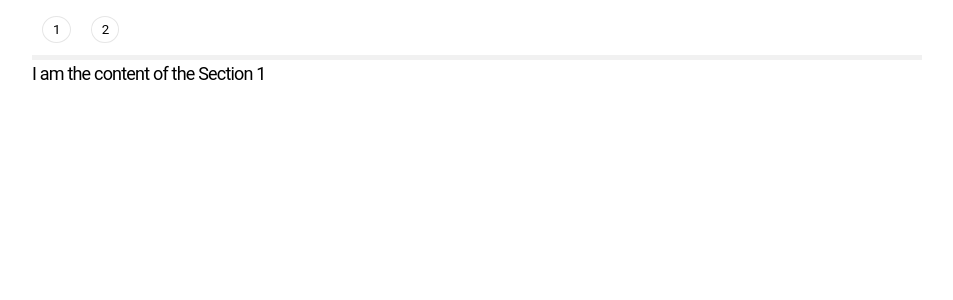
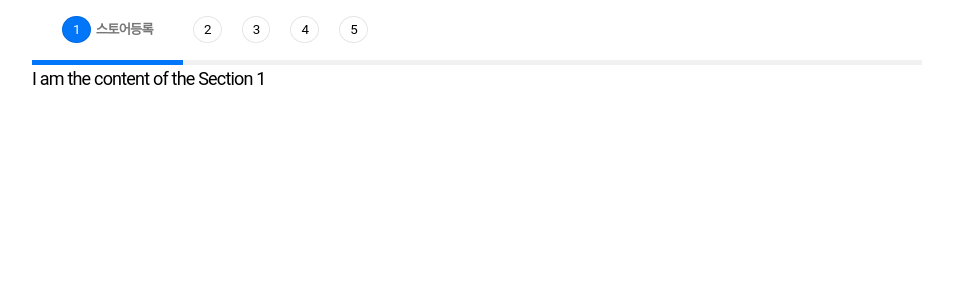
Before and after one commit to ferrari219/busker, a Next.js app in the folder frontend/: page /add/addContainer in a window 1280 px wide. Shown: the top 300 px of the page, without its empty margins (163-1116 px from the left). Built offline with nearby package versions, Linux system fonts and the light colour scheme; a web font is replaced by a local one.

Commit message:
step: active 등록

```diff
--- a/frontend/pages/add/AddPresenter.tsx
+++ b/frontend/pages/add/AddPresenter.tsx
@@ -3,7 +3,7 @@ import Heads from "@components/99_Etc/Heads";
 // /** @jsxImportSource @emotion/react */
 import { css } from "@emotion/react";
 import { SrOnly } from "@styles/globalStyle";
-import Step from "@components/03_Organism/Step";
+import Step from "@components/04_Templates/Step";
 
 const mainStyle = css`
   h1 {
--- a/frontend/src/components/03_Organism/Step/Step.tsx
+++ b/frontend/src/components/04_Templates/Step/Step.tsx
@@ -3,8 +3,15 @@ import StepLi from "src/components/01_Atom/StepLi/StepLi";
 import React, { useState } from "react";
 
 const content = [
-  { id: 1, tab: "Section 1", content: "I am the content of the Section 1" },
-  { id: 2, tab: "Section 2", content: "I am the content of the Section 2" },
+  { id: 1, tab: "스토어등록", content: "I am the content of the Section 1" },
+  { id: 2, tab: "위치 등록", content: "I am the content of the Section 2" },
+  { id: 3, tab: "메뉴 등록", content: "I am the content of the Section 3" },
+  { id: 4, tab: "상세정보", content: "I am the content of the Section 4" },
+  {
+    id: 5,
+    tab: "스토어 생성 완료",
+    content: "I am the content of the Section 5",
+  },
 ];
 
 const useTabs = (
@@ -30,10 +37,12 @@ const Step = ({}) => {
         {content.map((item, index) => (
           <StepLi
             key={item.id}
-            // className={currentItem.id === index ? 'is-active' : ''}
             step={item.id}
             label={item.tab}
-            onClick={() => changeItem(index)}
+            active={currentItem.id - 1 === index ? true : false}
+            onClick={() => {
+              changeItem(index);
+            }}
           />
         ))}
         {/* <StepLi step={1} label="스토어 등록" />
```
Also changed, not shown: frontend/src/components/04_Templates/Step/index.ts (renamed from frontend/src/components/03_Organism/Step/index.ts), 1 other file (tests, documents, lock files or other folders).
